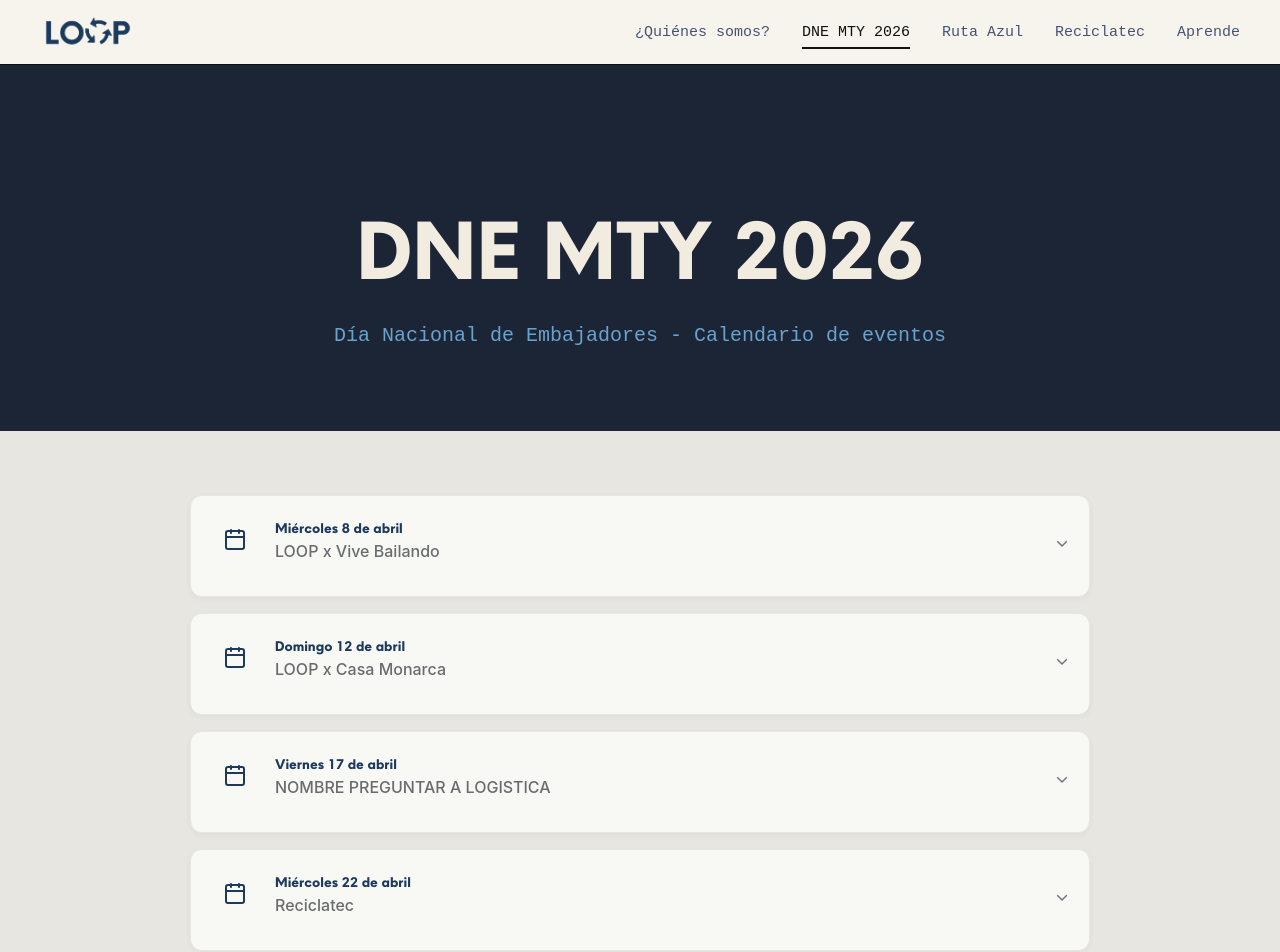
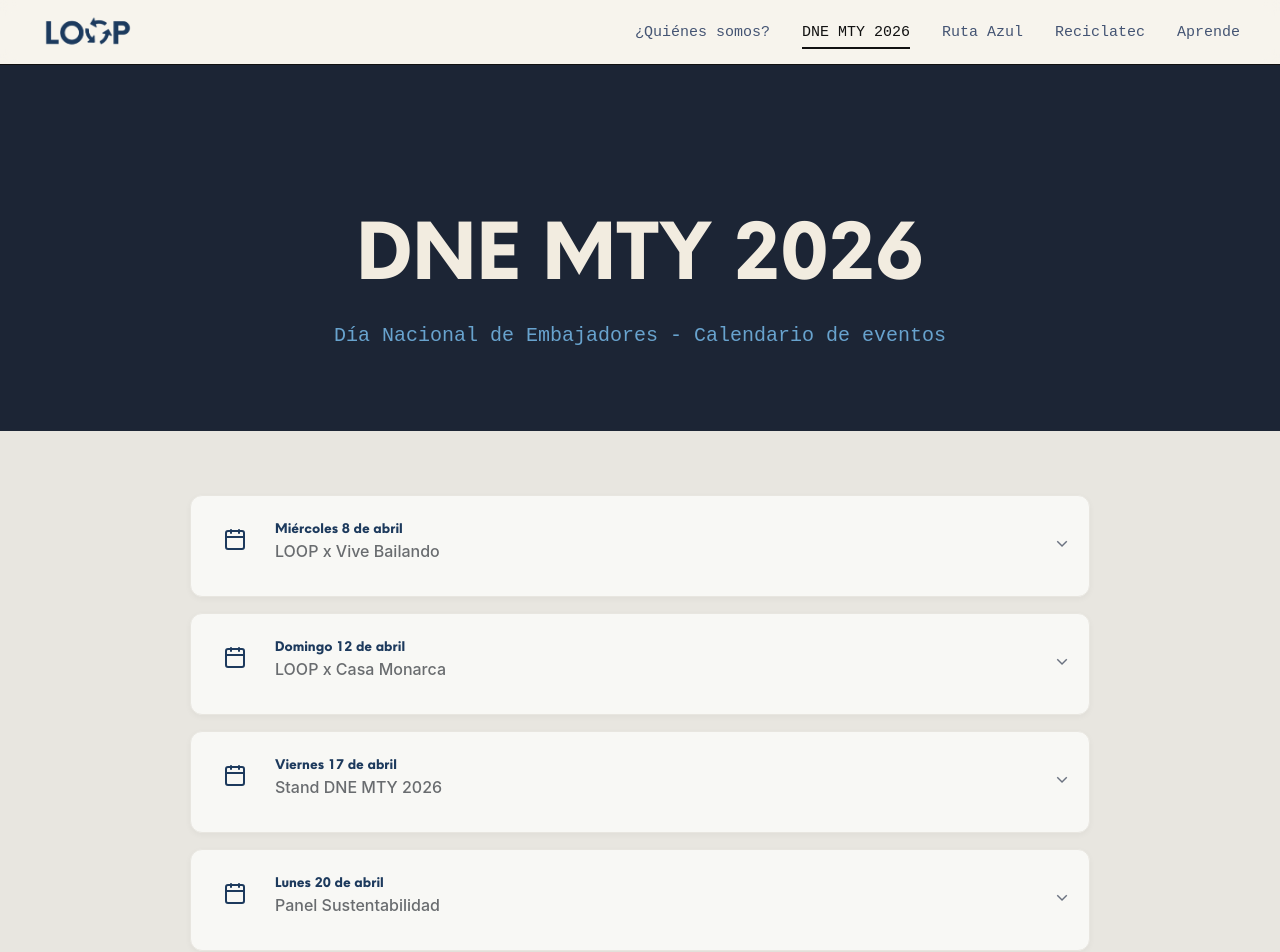
Before and after one commit to atenasarita/website-dne, a React (Create React App) app in the folder client/: page /dne in a window 1280 px wide. Shown: the top 952 px of the page. Built offline with nearby package versions, Linux system fonts and the light colour scheme.

Commit message:
ultimos detalles de eventos

```diff
--- a/client/src/pages/DNE.jsx
+++ b/client/src/pages/DNE.jsx
@@ -6,7 +6,7 @@ const dneEvents = [
   {
     fecha: "Miércoles 8 de abril",
     evento: "LOOP x Vive Bailando",
-    descripcion: "Evento enfocado en activación física y comunidad.",
+    descripcion: "Un evento en el que conoces más sobre la importancia de la separación de basura y el reciclaje en nuestro campus, mientras disfrutas de una clase de baile al ritmo de música latina.",
     lugar: "Jardin de Experiencias - Parque Central"
   },
   {
@@ -17,15 +17,21 @@ const dneEvents = [
   },
   {
     fecha: "Viernes 17 de abril",
-    evento: "NOMBRE PREGUNTAR A LOGISTICA",
-    descripcion: "PEDIR A LOGISTICA",
-    lugar: "Aulas 4 - De 4 a 6 PM"
+    evento: "Stand DNE MTY 2026",
+    descripcion: "¿Tienes 5 minutos en tu break? Ven a conocer el significado del DNE y cómo puedes contribuir a un futuro más sostenible.",
+    lugar: "Aulas 4 - De 3PM a 5PM"
+  },
+  {
+    fecha: "Lunes 20 de abril",
+    evento: "Panel Sustentabilidad",
+    descripcion: " Panel para hablar sobre (tema pendiente), generar conversación y que el público haga preguntas mientras los expertos las contestan. ¡Abierto a toda la comunidad Tec!",
+    lugar: "Auditorio de biblioteca - 4PM a 6PM"
   },
   {
     fecha: "Miércoles 22 de abril",
     evento: "Reciclatec",
-    descripcion: "PEDIR A LOGISTICA",
-    lugar: "Pasillo DAF - "
+    descripcion: "Nuestro mayor evento, en el que podrás llevar tus residuos reciclables y electrónicos para que sean procesados de manera responsable. Además, habrá activaciones, música y comida para conocer más sobre el Día de la Tierra.",
+    lugar: "Pasillo DAF - 9AM a 5PM"
   }
 ];
 
```
Also changed, not shown: 2 other files (tests, documents, lock files or other folders).
